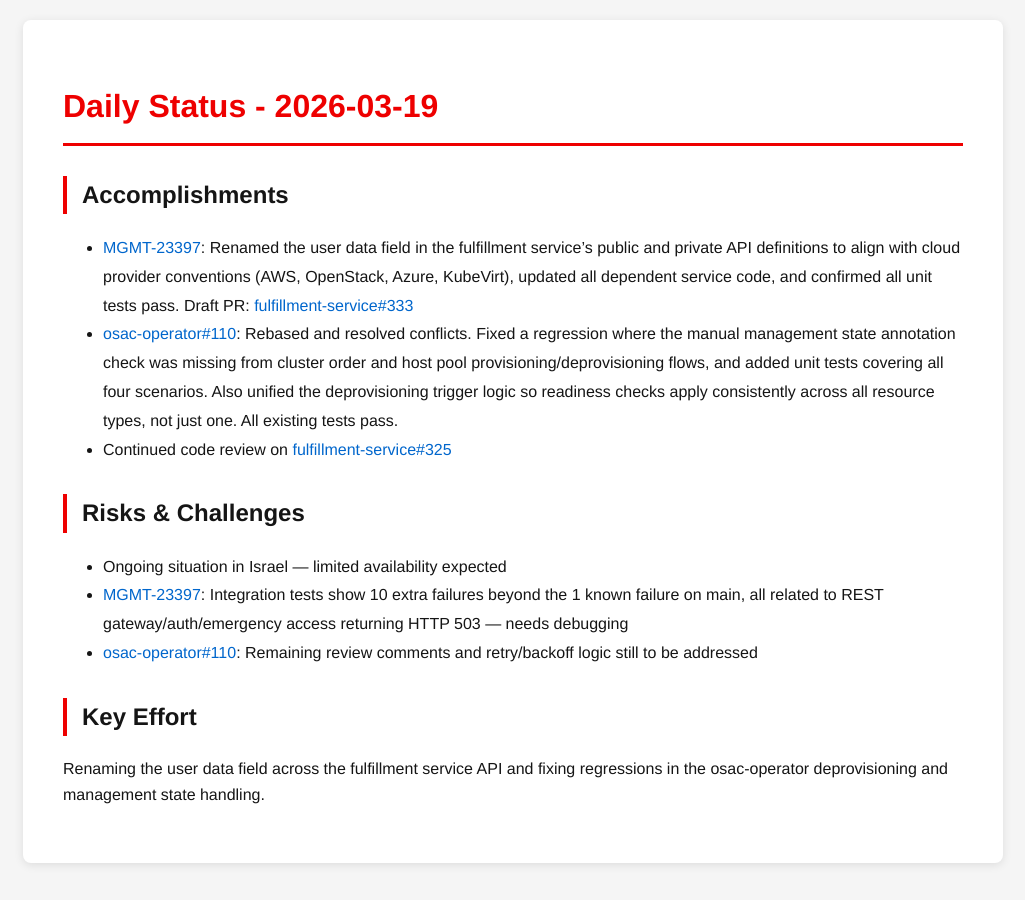
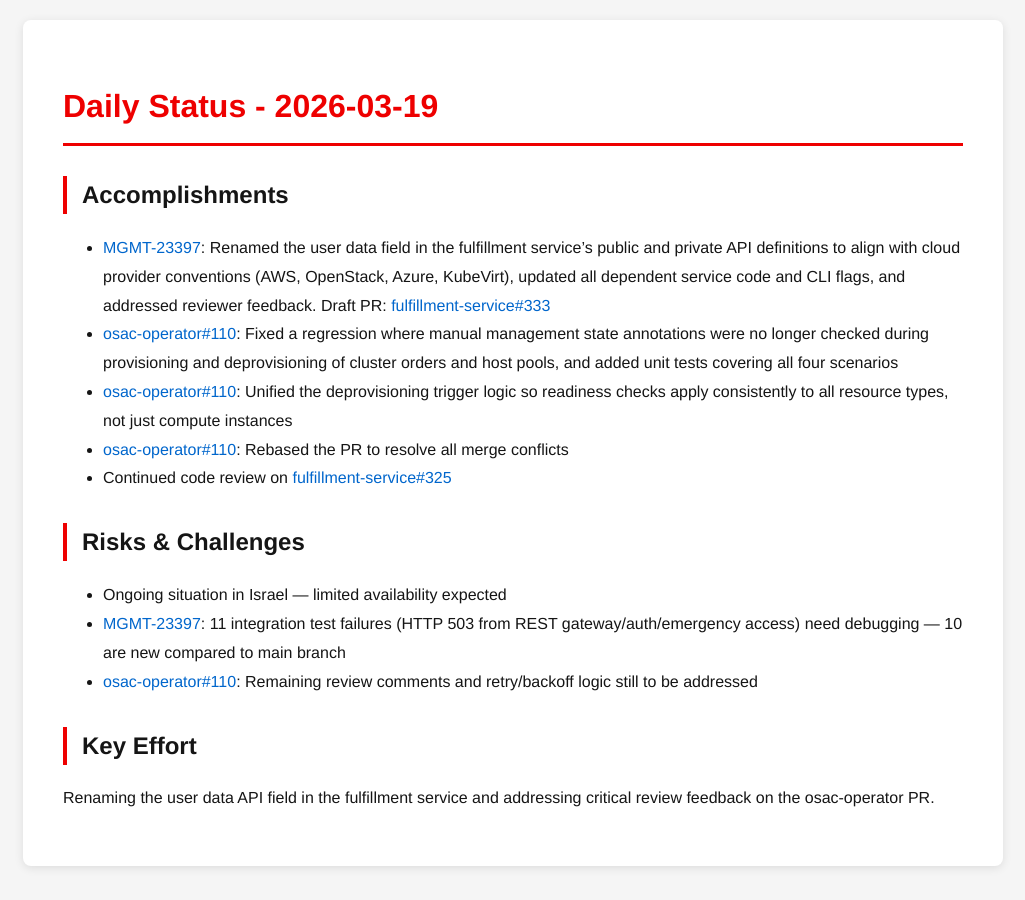
Before and after one commit to tzvatot/daily-status, a Jekyll site: the page built from 2026-03-19.md, in a window 1280 px wide. Shown: the whole page, without its empty margins (127-1152 px from the left). Built offline with Jekyll 4.4.1, drawn with Linux system fonts in a browser that asks for light colours.

Commit message:
Daily status update - 2026-03-19

```diff
--- a/2026-03-19.md
+++ b/2026-03-19.md
@@ -7,14 +7,16 @@ date: 2026-03-19
 # Daily Status - 2026-03-19
 
 ## Accomplishments
-- [MGMT-23397](https://issues.redhat.com/browse/MGMT-23397): Renamed the user data field in the fulfillment service's public and private API definitions to align with cloud provider conventions (AWS, OpenStack, Azure, KubeVirt), updated all dependent service code, and confirmed all unit tests pass. Draft PR: [fulfillment-service#333](https://github.com/osac-project/fulfillment-service/pull/333)
-- [osac-operator#110](https://github.com/osac-project/osac-operator/pull/110): Rebased and resolved conflicts. Fixed a regression where the manual management state annotation check was missing from cluster order and host pool provisioning/deprovisioning flows, and added unit tests covering all four scenarios. Also unified the deprovisioning trigger logic so readiness checks apply consistently across all resource types, not just one. All existing tests pass.
+- [MGMT-23397](https://issues.redhat.com/browse/MGMT-23397): Renamed the user data field in the fulfillment service's public and private API definitions to align with cloud provider conventions (AWS, OpenStack, Azure, KubeVirt), updated all dependent service code and CLI flags, and addressed reviewer feedback. Draft PR: [fulfillment-service#333](https://github.com/osac-project/fulfillment-service/pull/333)
+- [osac-operator#110](https://github.com/osac-project/osac-operator/pull/110): Fixed a regression where manual management state annotations were no longer checked during provisioning and deprovisioning of cluster orders and host pools, and added unit tests covering all four scenarios
+- [osac-operator#110](https://github.com/osac-project/osac-operator/pull/110): Unified the deprovisioning trigger logic so readiness checks apply consistently to all resource types, not just compute instances
+- [osac-operator#110](https://github.com/osac-project/osac-operator/pull/110): Rebased the PR to resolve all merge conflicts
 - Continued code review on [fulfillment-service#325](https://github.com/osac-project/fulfillment-service/pull/325)
 
 ## Risks & Challenges
 - Ongoing situation in Israel — limited availability expected
-- [MGMT-23397](https://issues.redhat.com/browse/MGMT-23397): Integration tests show 10 extra failures beyond the 1 known failure on main, all related to REST gateway/auth/emergency access returning HTTP 503 — needs debugging
+- [MGMT-23397](https://issues.redhat.com/browse/MGMT-23397): 11 integration test failures (HTTP 503 from REST gateway/auth/emergency access) need debugging — 10 are new compared to main branch
 - [osac-operator#110](https://github.com/osac-project/osac-operator/pull/110): Remaining review comments and retry/backoff logic still to be addressed
 
 ## Key Effort
-Renaming the user data field across the fulfillment service API and fixing regressions in the osac-operator deprovisioning and management state handling.
+Renaming the user data API field in the fulfillment service and addressing critical review feedback on the osac-operator PR.
```
